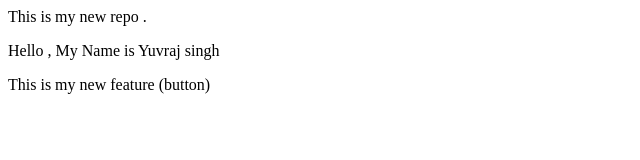
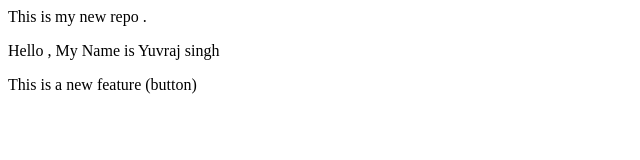
Before and after one commit to yuvrajsingh87191-sudo/LocalRepo, a plain HTML site: page index.html in a window 1280 px wide. Shown: the full height of the page, 0-640 px from the left. Drawn offline with Linux system fonts and the light colour scheme.

```diff
--- a/index.html
+++ b/index.html
@@ -1,4 +1,4 @@
 <p> This is my new repo .</p>
 
 <p>Hello , My Name is Yuvraj singh </p>
-<p>This is my new feature (button)</p>
+<p>This is a new feature (button)</p>
```
